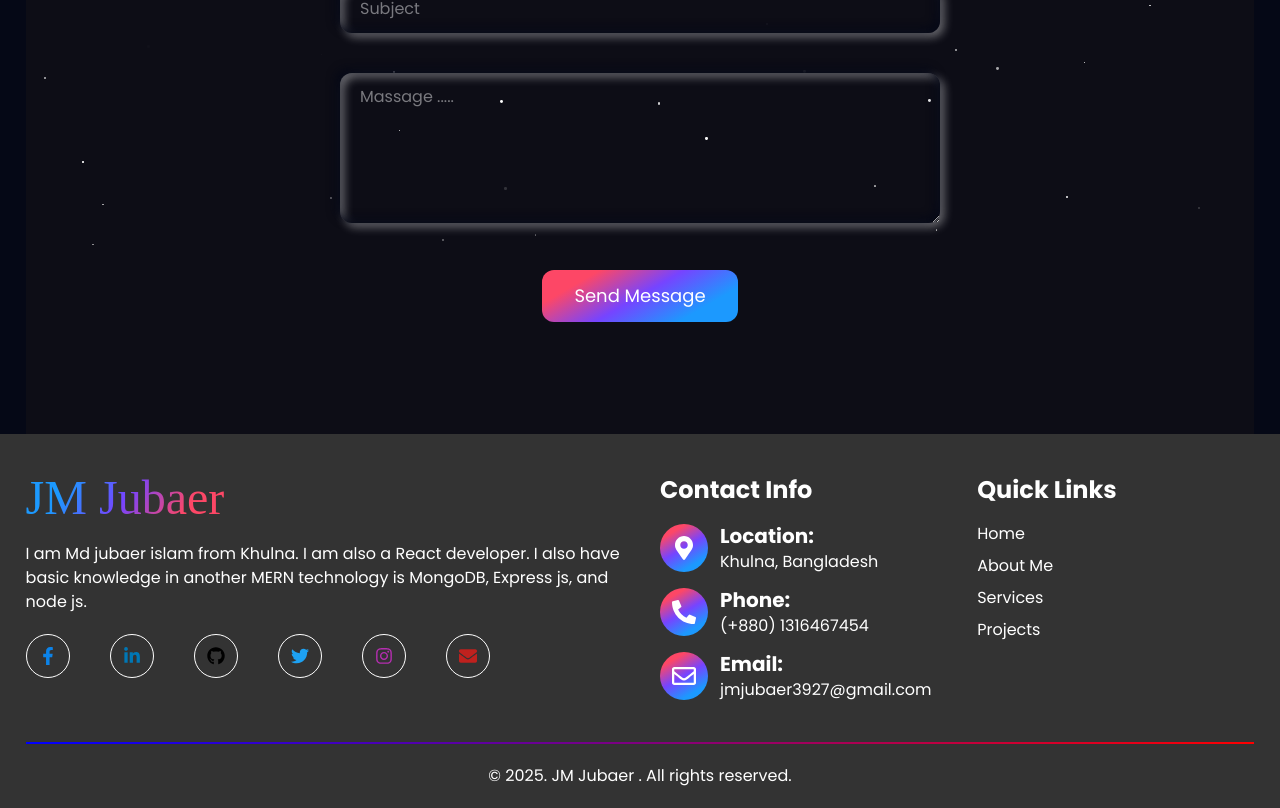
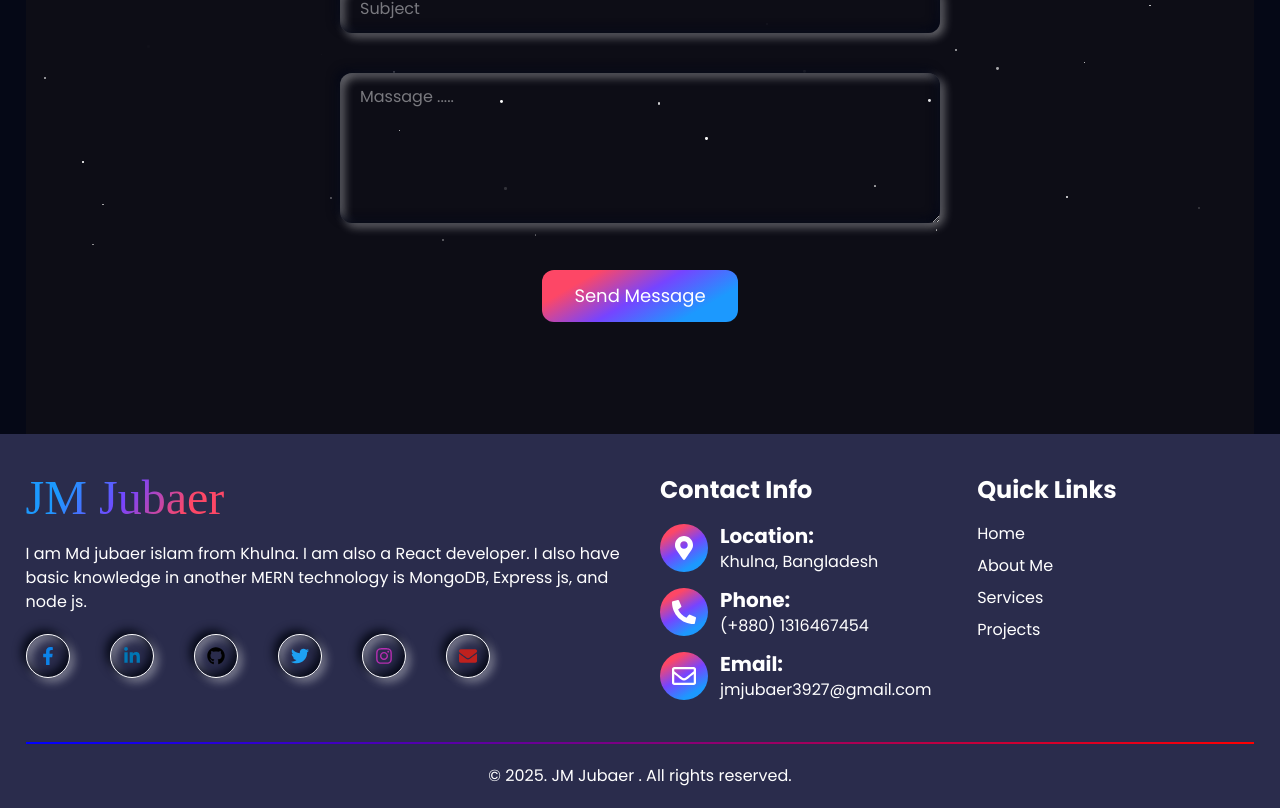
Before and after one commit to jmjubaer/jm-protfulio, a Next.js app: page / in a window 1280 px wide. Shown: the part 4580-5388 px from the top of the page. Built offline with nearby package versions, Linux system fonts and the light colour scheme; no server answers; a web font is replaced by a local one.

Commit message:
update footer

```diff
--- a/src/components/shered/Footer.tsx
+++ b/src/components/shered/Footer.tsx
@@ -14,7 +14,7 @@ import Logo from "./Logo";
 
 const Footer = () => {
     return (
-        <div className='bg-[#333] text-white overflow-hidden'>
+        <div className='bg-secondary text-white overflow-hidden'>
             <div className='grid sm:grid-cols-2 xl:grid-cols-4 gap-10 py-10 border-b-2 border_gradient jm_container'>
                 <div className='xl:col-span-2'>
                     <div className='w-fit'>
@@ -26,7 +26,7 @@ const Footer = () => {
                         technology is MongoDB, Express js, and node js.
                     </p>
                     <ul className='flex flex-wrap gap-10 mt-5'>
-                        <li className='p-3 border rounded-full '>
+                        <li className='p-3 border rounded-full dics_effects'>
                             <a
                                 target='_blank'
                                 href='https://web.facebook.com/jm.jubaerm'
@@ -34,7 +34,7 @@ const Footer = () => {
                                 <FaFacebookF className='text-lg text-[#0C83E9]' />
                             </a>
                         </li>
-                        <li className='p-3 border rounded-full '>
+                        <li className='p-3 border rounded-full dics_effects'>
                             <a
                                 target='_blank'
                                 rel='noreferrer'
@@ -42,7 +42,7 @@ const Footer = () => {
                                 <FaLinkedinIn className='text-lg text-[#0077B5]' />
                             </a>
                         </li>
-                        <li className='p-3 border rounded-full '>
+                        <li className='p-3 border rounded-full dics_effects'>
                             <a
                                 target='_blank'
                                 rel='noreferrer'
@@ -50,7 +50,7 @@ const Footer = () => {
                                 <FaGithub className='text-lg text-[#000]' />
                             </a>
                         </li>
-                        <li className='p-3 border rounded-full '>
+                        <li className='p-3 border rounded-full dics_effects'>
                             <a
                                 target='_blank'
                                 rel='noreferrer'
@@ -58,7 +58,7 @@ const Footer = () => {
                                 <FaTwitter className='text-lg text-[#1DA1F2]' />
                             </a>
                         </li>
-                        <li className='p-3 border rounded-full '>
+                        <li className='p-3 border rounded-full dics_effects'>
                             <a
                                 target='_blank'
                                 rel='noreferrer'
@@ -66,7 +66,7 @@ const Footer = () => {
                                 <FaInstagram className='text-lg text-[#B62EB1]' />
                             </a>
                         </li>
-                        <li className='p-3 border rounded-full '>
+                        <li className='p-3 border rounded-full dics_effects'>
                             <a
                                 target='_blank'
                                 rel='noreferrer'
```
